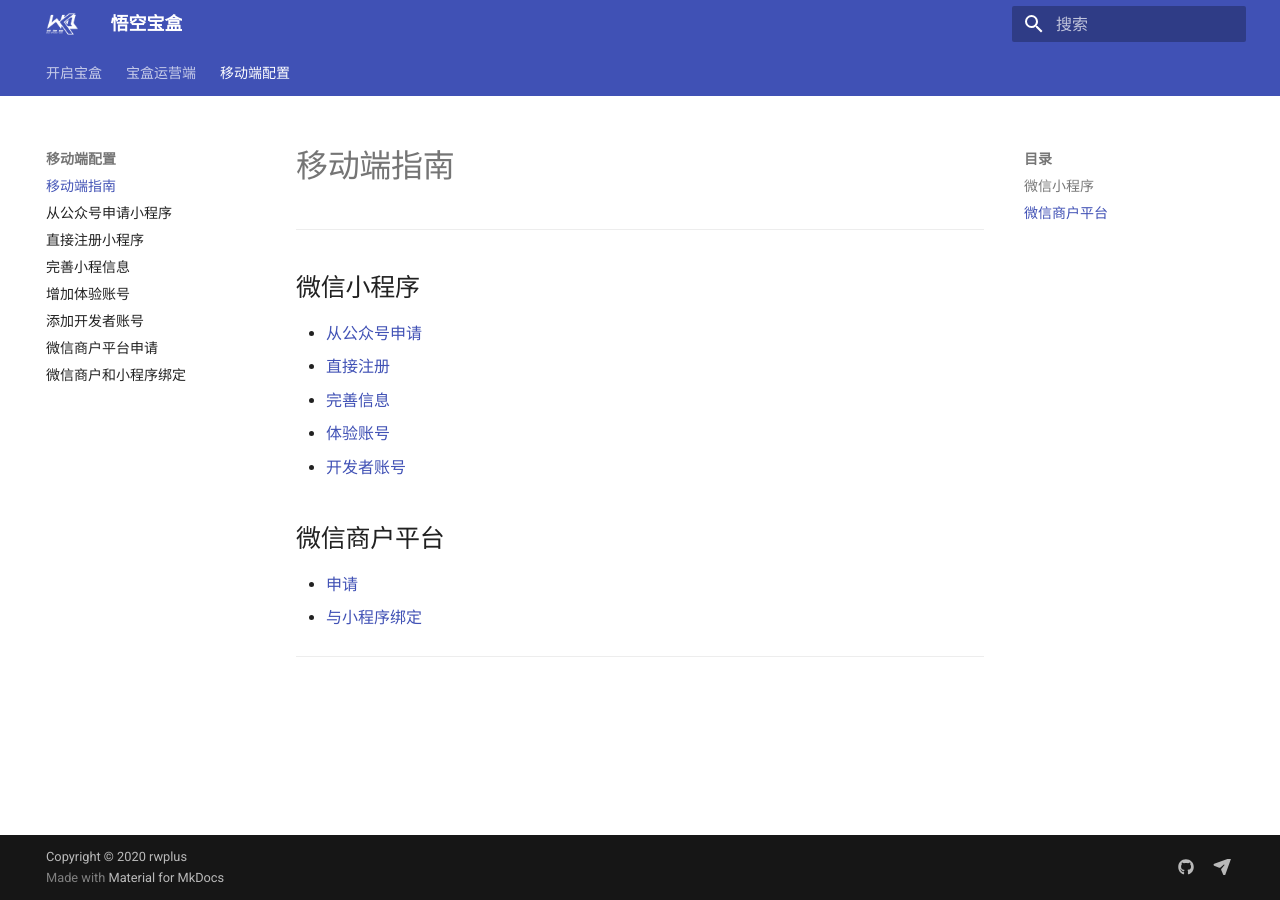
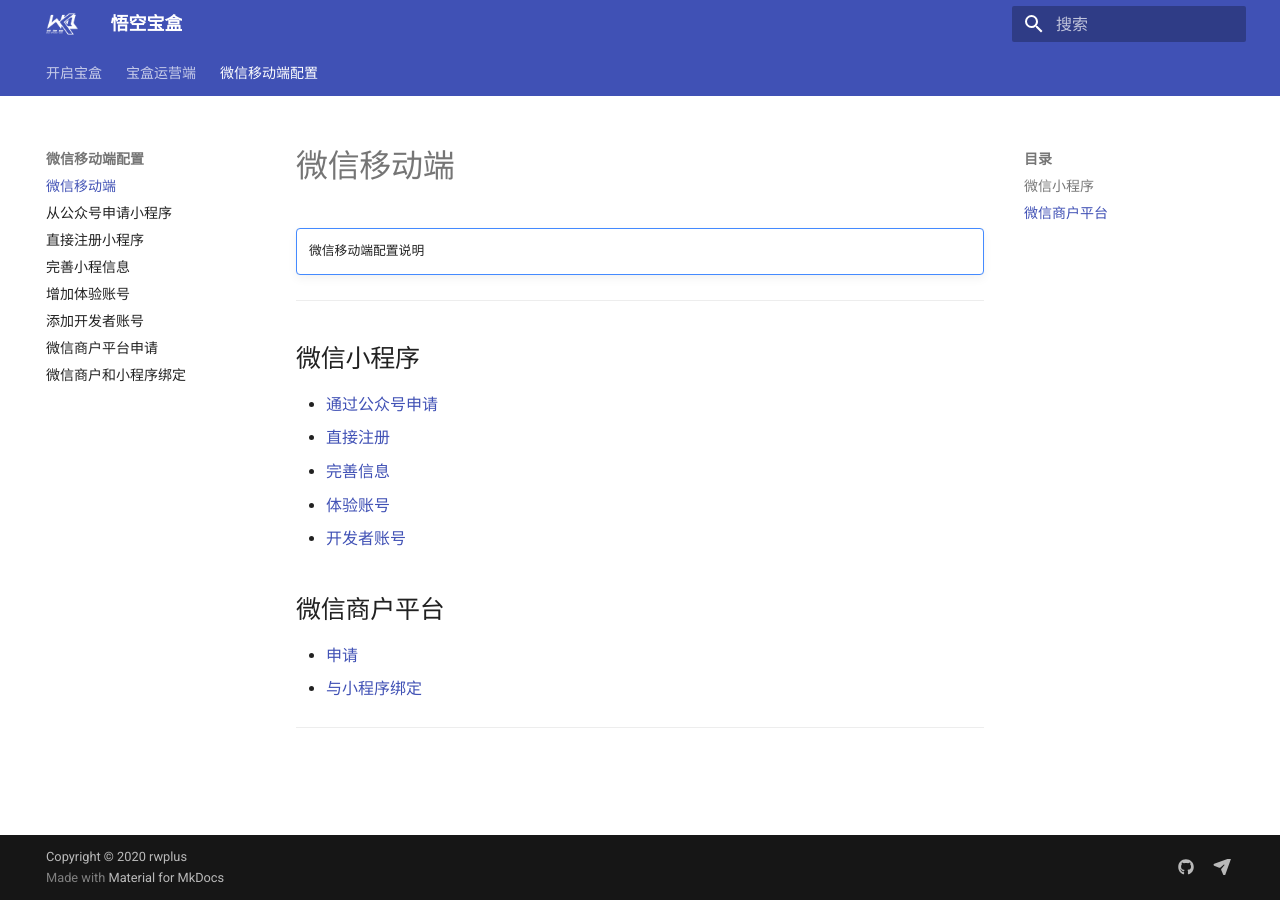
Before and after one commit to wukongbox/docs_stage, an MkDocs documentation site: the page built from docs/V4/210.md, in a window 1280 px wide. Built offline with MkDocs 1.6.1 and Material for MkDocs 9.7.7, drawn with Linux system fonts in a browser that asks for light colours.

Commit message:
移动端配置→微信移动端配置

```diff
--- a/docs/V4/210.md
+++ b/docs/V4/210.md
@@ -1,10 +1,11 @@
-# 移动端指南
-
+# 微信移动端
+!!! note ""
+    微信移动端配置说明
 ***
 
 
 ##微信小程序
-- <font color=#3F51B5> [从公众号申请](211.md)  </font>
+- <font color=#3F51B5> [通过公众号申请](211.md)  </font>
 - <font color=#3F51B5> [直接注册](212.md)  </font>
 - <font color=#3F51B5> [完善信息](213.md)  </font>
 - <font color=#3F51B5> [体验账号](214.md)  </font>
--- a/mkdocs.yml
+++ b/mkdocs.yml
@@ -31,7 +31,7 @@
     - V4/060.md
     - V4/070.md
     - V4/080.md
-  - 移动端配置:
+  - 微信移动端配置:
     - V4/210.md
     - V4/211.md
     - V4/212.md
```
